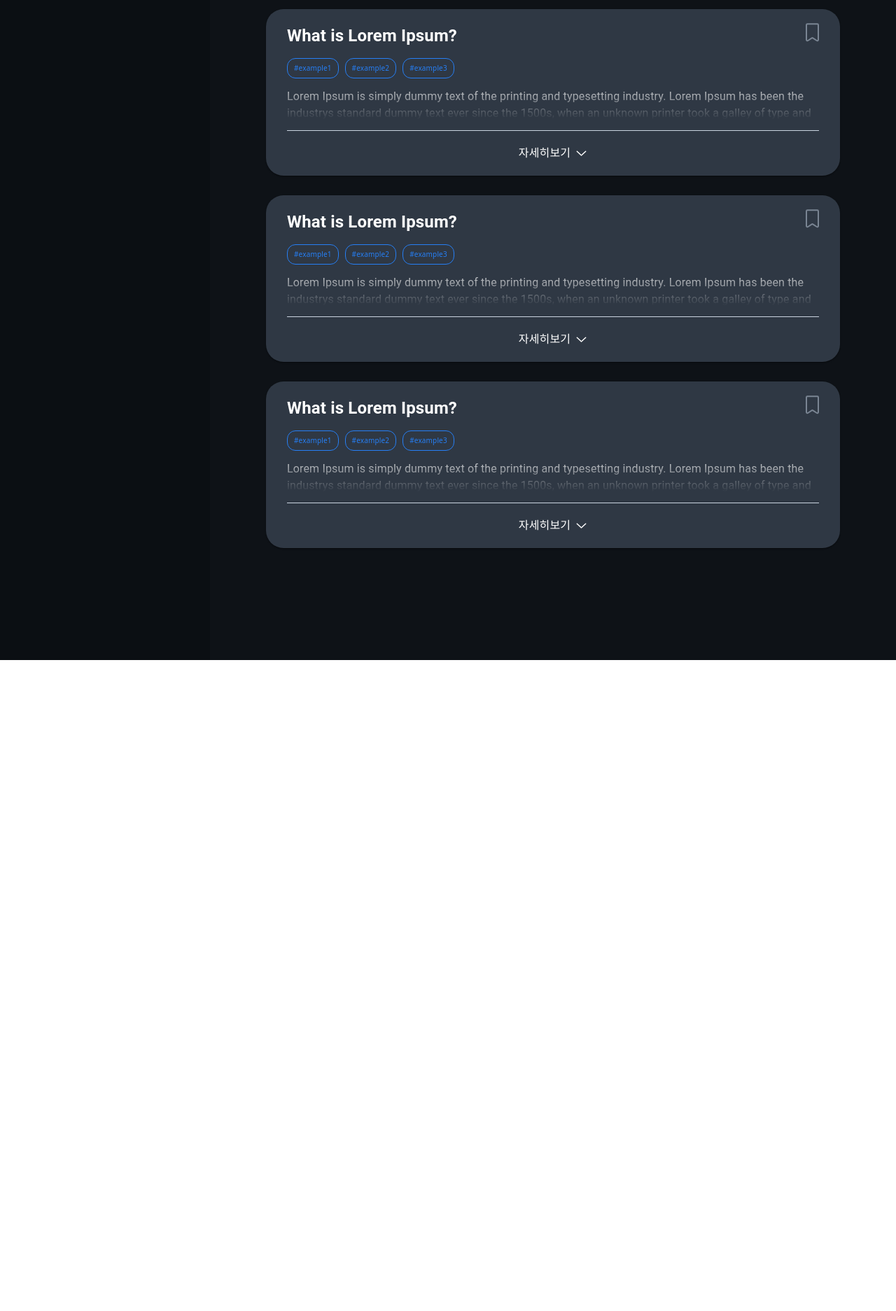
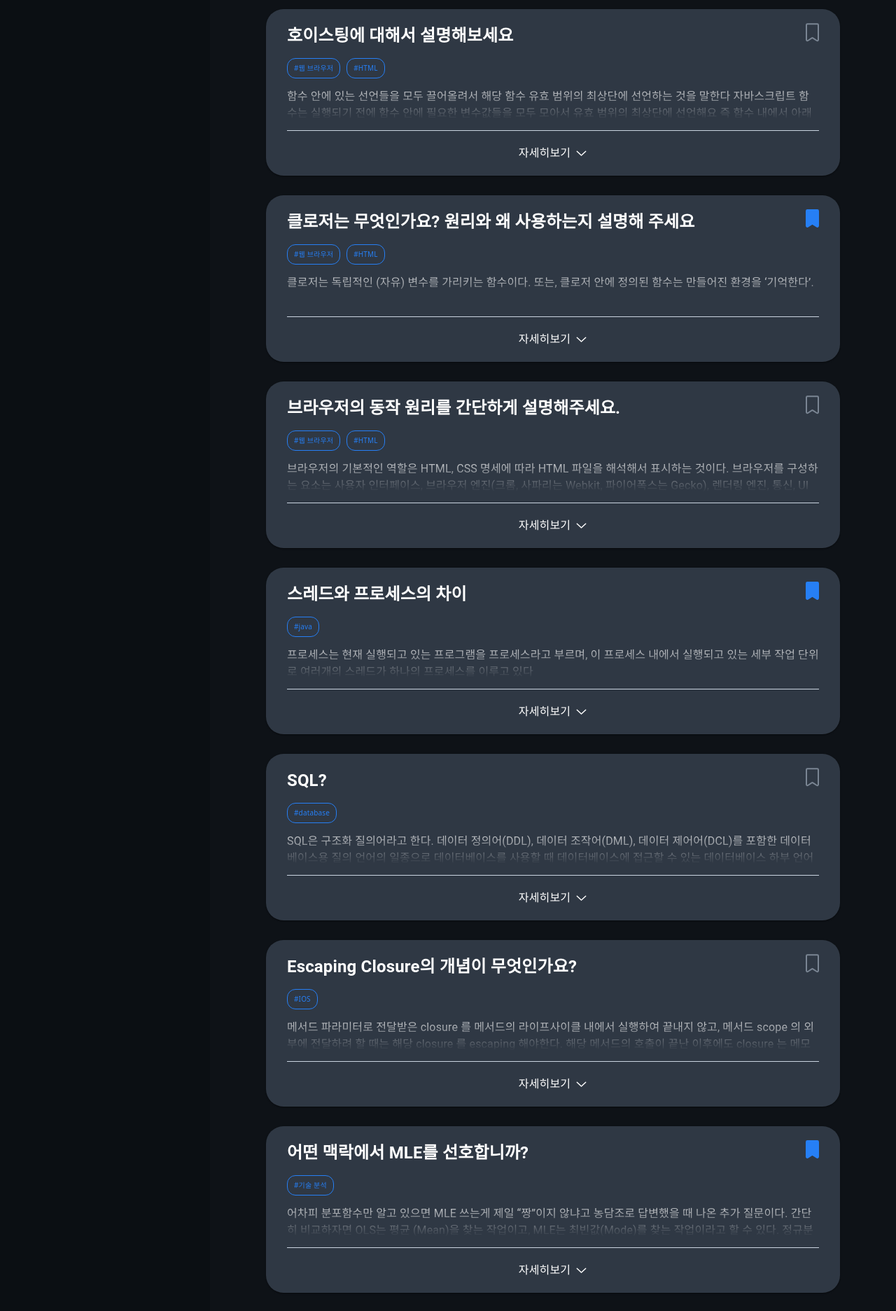
Before and after one commit to cathyleeu/1hour-deploy-test, a Next.js app: page / in a window 1280 px wide. Shown: the part 600-2473 px from the top of the page at 70% size. Before the commit the page ends 1543 px from the top, so only its background shows below. Built offline with nearby package versions, Linux system fonts and the light colour scheme; no server answers.

Commit message:
feat: 질문리스트 목업 데이터 적용 및 탭 이동할때 분류

```diff
--- a/components/common/question-card.tsx
+++ b/components/common/question-card.tsx
@@ -12,19 +12,22 @@ interface Props {
   title: string;
   description: string;
   isBookmark: boolean;
+  category?: string;
 }
 
 const QuestionCard = ({ description, isBookmark, tags, title, id }: Props) => {
   const { onToggleBookmark, onToggleShow, show } = useQuestionCard();
 
   return (
-    <Card sx={{
-      backgroundColor: 'var(--color-gray-light)',
-      borderRadius: '25px',
-      paddingX: '30px',
-      paddingY: '20px',
-      width: '100%'
-    }}>
+    <Card
+      sx={{
+        backgroundColor: 'var(--color-gray-light)',
+        borderRadius: '25px',
+        paddingX: '30px',
+        paddingY: '20px',
+        width: '100%',
+      }}
+    >
       <section className="flex justify-between">
         <p className="text-white font-bold text-[24px]">{title}</p>
         <Bookmark isChecked={isBookmark} onClick={() => onToggleBookmark(id)} />
--- /dev/null
+++ b/dummy/questions.json
@@ -0,0 +1,82 @@
+[
+  {
+    "category": "frontend",
+    "description": "함수 안에 있는 선언들을 모두 끌어올려서 해당 함수 유효 범위의 최상단에 선언하는 것을 말한다 자바스크립트 함수는 실행되기 전에 함수 안에 필요한 변수값들을 모두 모아서 유효 범위의 최상단에 선언해요 즉 함수 내에서 아래쪽에 존재하는 내용 중 필요한 값들을 끌어올리는 것인데요. var 변수 선언과 함수선언문에서만 호이스팅이 일어나요 var 변수/함수의 선언만 위로 끌어 올려지며, 할당은 끌어 올려지지 않고 let/const 변수 선언과 함수표현식에서는 호이스팅이 발생하지 않아요",
+    "isBookmark": false,
+    "tags": ["웹 브라우저", "HTML"],
+    "title": "호이스팅에 대해서 설명해보세요",
+    "id": 0
+  },
+  {
+    "category": "frontend",
+    "description": "클로저는 독립적인 (자유) 변수를 가리키는 함수이다. 또는, 클로저 안에 정의된 함수는 만들어진 환경을 ‘기억한다’.",
+    "isBookmark": true,
+    "tags": ["웹 브라우저", "HTML"],
+    "title": "클로저는 무엇인가요? 원리와 왜 사용하는지 설명해 주세요",
+    "id": 1
+  },
+  {
+    "category": "frontend",
+    "description": "브라우저의 기본적인 역할은 HTML, CSS 명세에 따라 HTML 파일을 해석해서 표시하는 것이다. 브라우저를 구성하는 요소는 사용자 인터페이스, 브라우저 엔진(크롬, 사파리는 Webkit, 파이어폭스는 Gecko), 렌더링 엔진, 통신, UI 백엔드, 자바스크립트 해석기, 자료 저장소 등이 있다. 렌더링 엔진은 먼저 HTML 문서를 파싱해서 DOM 트리를 구축한다. 그리고 CSS 마크업을 파싱해서 앞서 구축한 DOM 트리와 함께 렌더링 트리를 만든다. 렌더링 트리는 화면에 보여줄 것들만 가지고 있는 트리로, 구축이 되면 순차적으로 화면에 배치한다. 부모에서 자식 순서로 배치는 진행된다. 배치가 완료되면 그리기를 시작한다.",
+    "isBookmark": false,
+    "tags": ["웹 브라우저", "HTML"],
+    "title": "브라우저의 동작 원리를 간단하게 설명해주세요.",
+    "id": 2
+  },
+  {
+    "category": "backend",
+    "description": "프로세스는 현재 실행되고 있는 프로그램을 프로세스라고 부르며, 이 프로세스 내에서 실행되고 있는 세부 작업 단위로 여러개의 스레드가 하나의 프로세스를 이루고 있다",
+    "isBookmark": true,
+    "tags": ["java"],
+    "title": "스레드와 프로세스의 차이",
+    "id": 3
+  },
+  {
+    "category": "backend",
+    "description": "SQL은 구조화 질의어라고 한다. 데이터 정의어(DDL), 데이터 조작어(DML), 데이터 제어어(DCL)를 포함한 데이터베이스용 질의 언어의 일종으로 데이터베이스를 사용할 때 데이터베이스에 접근할 수 있는 데이터베이스 하부 언어를 말한다.",
+    "isBookmark": false,
+    "tags": ["database"],
+    "title": "SQL?",
+    "id": 4
+  },
+  {
+    "category": "mobile",
+    "description": "메서드 파라미터로 전달받은 closure 를 메서드의 라이프사이클 내에서 실행하여 끝내지 않고, 메서드 scope 의 외부에 전달하려 할 때는 해당 closure 를 escaping 해야한다. 해당 메서드의 호출이 끝난 이후에도 closure 는 메모리 어딘가에 저장되어야 하며, 이는 closure 안에서 사용된 outer object (self 와 같은) 에 weak 와 같은 레퍼런스타입을 사용해야할 수 있음을 주의하도록 한다 escaping 이 명시되어있지 않으면 기본적으로 non-escaping 이며, 이는 메서드의 실행이 끝나기 전에 closure 의 사용이 모두 완료됨을 보장하며, 따라서 closure 내에서 weak 을 굳이 사용하지 않아도 안전할 수 있음을 의미하기도 한다.",
+    "isBookmark": false,
+    "tags": ["IOS"],
+    "title": "Escaping Closure의 개념이 무엇인가요?",
+    "id": 5
+  },
+  {
+    "category": "datascience",
+    "description": "어차피 분포함수만 알고 있으면 MLE 쓰는게 제일 “짱”이지 않냐고 농담조로 답변했을 때 나온 추가 질문이다. 간단히 비교하자면 OLS는 평균 (Mean)을 찾는 작업이고, MLE는 최빈값(Mode)를 찾는 작업이라고 할 수 있다. 정규분포를 비롯해 평균 = 최빈값 조건을 만족하는 많은 분포함수들에서 OLS와 MLE가 (거의) 같다. (“거의”가 빠지려면 분산 쪽에 대한 추가적인 가정이 있어야함) 그럼 분포함수가 좌우대칭으로 생겼으면 MLE를 쓴다고 대답해야할까? 아니다. 좀 더 정확하게 이야기하면, 데이터의 분포를 모를 때는 Least Square 가 제일 단순하면서도 틀릴 확률이 낮은 방법이고, 분포를 알 때는 무조건 MLE를 쓰는게 맞다. Poisson 분포는 오른쪽 skewedness가 심할 때 평균 = 최빈값이 깨지는거 아니냐고? 계산하는 사람 입장에서 평균이 더 필요한가? 아니면 최빈값이 더 필요한가",
+    "isBookmark": true,
+    "tags": ["기술 분석"],
+    "title": "어떤 맥락에서 MLE를 선호합니까?",
+    "id": 6
+  },
+  {
+    "category": "datascience",
+    "description": "Logit은 각각의 데이터 포인트들을 기준으로 Decision boundary와의 거리 or 오차를 계산하고, SVM은 0/1 그룹으로 나뉜 데이터, “그룹”을 기준으로 Decision boundary와의 거리를 계산한다. SVM이 수학적으로 더 Elegant한 부분이 많지만, Outlier들에 굉장히 취약할 수 밖에 없는 구조, Non-linear boundary를 잡아내기 위해 Kernel 함수를 써야하는 구조도 결국엔 data points vs. data groups 라는 철학적인 차이에서 비롯되었다.",
+    "isBookmark": false,
+    "tags": ["기술 분석"],
+    "title": "SVM은 Logit과 어떻게 다릅니까?",
+    "id": 7
+  },
+  {
+    "category": "devops",
+    "description": "애플리케이션을 최종 사용자에게 제공하는 위의 지속적 통합 목표에서 주로 지속적 제공을 가능하게합니다. 이는 충분한 단위 테스트와 자동화 테스트 없이는 완료 될 수 없습니다. 따라서 코드가 생성되고 필요에 따라 수행하는 모든 개발자와 통합되었는지 검증해야합니다.",
+    "isBookmark": false,
+    "tags": ["자동화"],
+    "title": "연속 테스트를 설명하십시오.",
+    "id": 8
+  },
+  {
+    "category": "devops",
+    "description": "다음 접근 방식을 사용할 수 있지만 실제 프로젝트 시나리오에 따라 또는 조직마다 다를 수 있습니다. 스테이지 1: 모든 DevOps 구현의 경우 평균 5 개의 애플리케이션을 사용하여 약 2 ~ 3 주 동안 기존 프로세스 및 구현에 대한 평가는 AS-IS 프로세스를 측정하고 개선 영역을 식별하며 구현을위한 로드맵을 제공하는 데 필수적입니다. 일반적으로 DevOps 설계자와 같은 고위 프로필이이 평가를 수행해야합니다. 2 단계 : DevOps의 종단 간 작업을 보여주기 위해 파일럿 POC를 수행 할 수 있습니다. 최종 사용자가이를 수락하고 승인 한 후에 만 실제 구현, 관련된 프로젝트에 대한 계획을 전달 및 배포해야합니다. 필요한 교육도 프로세스 또는 도구에 전달해야합니다. DevOps 설계자, 엔지니어 및 테스터가이 단계에 참여해야합니다. 3 단계 : 이제 프로젝트는 계속되는 통합 / 배달 / 테스트 및 모니터링의 모든 구성 요소와 함께 DevOps 모드에 있어야합니다.",
+    "isBookmark": false,
+    "tags": ["접근법"],
+    "title": "프로젝트에서 DevOps를 구현해야 할 때 어떻게 접근 하시겠습니까",
+    "id": 9
+  }
+]
--- a/pages/api/axios/api.config.ts
+++ b/pages/api/axios/api.config.ts
@@ -2,6 +2,7 @@ const oneHourUrl = {
   GET_CATEGORY: 'https://one-hour-server.herokuapp.com/common/category',
   GET_TAGS: 'https://one-hour-server.herokuapp.com/common/tag',
   POST_QNA: 'https://one-hour-server.herokuapp.com/common/qna',
+  GET_QNA: 'https://one-hour-server.herokuapp.com/common/qna',
 };
 
 export default oneHourUrl;
--- a/pages/api/oneHourAPI/postQnA.ts
+++ b/pages/api/oneHourAPI/postQnA.ts
@@ -7,7 +7,7 @@ const getTags = async (data: QnAType, user_id: string) => {
     const response = await customAxios.post(oneHourUrl.POST_QNA, data, { params: { user_id: user_id } });
     console.log(response.data.id);
   } catch (e) {
-    console.log('get tags error!');
+    console.log('post QnA error!');
   }
 };
 
--- a/pages/index.tsx
+++ b/pages/index.tsx
@@ -2,46 +2,39 @@ import type { NextPage } from 'next';
 import Head from 'next/head';
 import { MainBanner } from '@components/common/banner';
 import QuestionCard from '@components/common/question-card';
-import postQnA from './api/oneHourAPI/postQnA';
 import { getCategory, getTags } from './api/oneHourAPI';
+import questions from '../dummy/questions.json';
 
 const Home: NextPage = () => {
-  const temp = {
-    description:
-      'Lorem Ipsum is simply dummy text of the printing and typesetting industry. Lorem Ipsum has been the industrys standard dummy text ever since the 1500s, when an unknown printer took a galley of type and scrambled it to make a type specimen book. It has survived not only five centuries, but also the leap into electronic typesetting, remaining essentially unchanged. It was popularised in the 1960s with the release of Letraset sheets containing Lorem Ipsum passages, and more recently with desktop publishing software like Aldus PageMaker including versions of Lorem Ipsum.',
-    isBookmark: false,
-    tags: ['example1', 'example2', 'example3'],
-    title: 'What is Lorem Ipsum?',
-    id: 1,
-  };
+  // const postData = {
+  //   title: '모르겟ㅇ어요ㅠㅠㅠ',
+  //   content: '이거 어떻게 해요 이거 어떻게 해요 이거 어떻게 해요 이거 어떻게 해요',
+  //   category_id: 2,
+  //   tags: [
+  //     {
+  //       id: 1,
+  //       name: 'javascript',
+  //     },
+  //     {
+  //       id: 2,
+  //       name: 'nestjs',
+  //     },
+  //   ],
+  // };
+  // const userId = '123';
 
-  const postData = {
-    title: '모르겟ㅇ어요ㅠㅠㅠ',
-    content: '이거 어떻게 해요 이거 어떻게 해요 이거 어떻게 해요 이거 어떻게 해요',
-    category_id: 2,
-    tags: [
-      {
-        id: 1,
-        name: 'javascript',
-      },
-      {
-        id: 2,
-        name: 'nestjs',
-      },
-    ],
-  };
-  const userId = '123';
+  // const category = getCategory(1);
+  // const tags = getTags(1);
+  // const handleClick = () => {
+  //   postQnA(postData, userId);
+  // };
 
-  const data = postQnA(postData, userId);
-  const category = getCategory(1);
-  const tags = getTags(1);
-
-  console.log(data);
-  console.log('Category: ', category);
-  console.log('tags: ', tags);
+  // console.log('Category: ', category);
+  // console.log('tags: ', tags);
 
   return (
     <div className="w-full">
+      {/* <button onClick={handleClick}>data</button> */}
       <Head>
         <title>1Hour</title>
         <meta name="description" content="개발자를 위한 기술 면접 사이트" />
@@ -51,9 +44,9 @@ const Home: NextPage = () => {
         <MainBanner />
         <h2 className="font-sans text-xl text-white font-bold mt-10 mb-6">🔥 이런 문제들이 있어요!</h2>
         <div className="flex flex-col gap-7 mb-40">
-          <QuestionCard {...temp} />
-          <QuestionCard {...temp} />
-          <QuestionCard {...temp} />
+          {questions.map((data, id) => (
+            <QuestionCard key={id} {...data} />
+          ))}
         </div>
       </div>
     </div>
```
Also changed, not shown: pages/categories/[category].tsx (+11 -0 lines).
